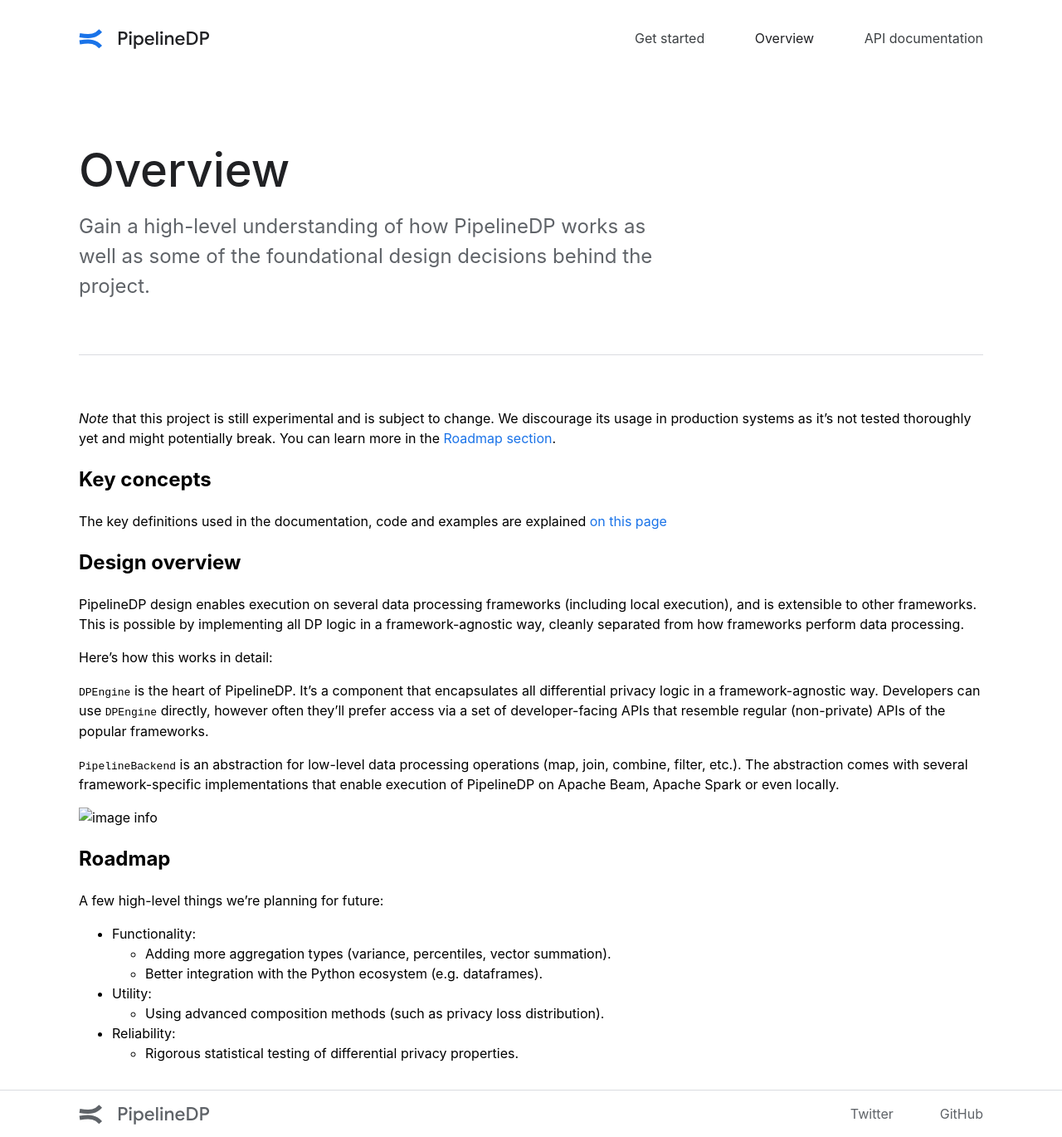
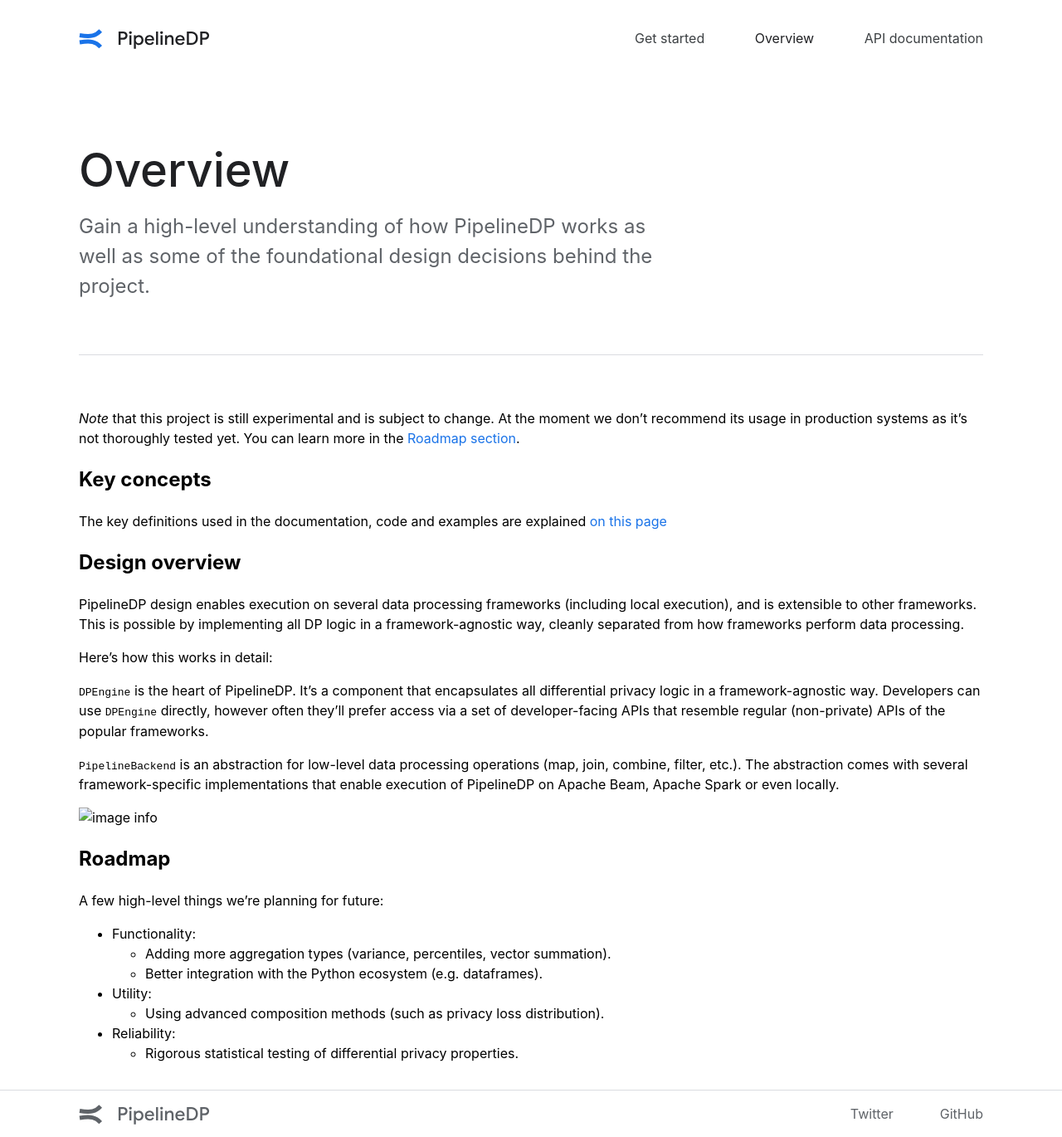
Before and after one commit to OpenMined/PipelineDP, a Jekyll site: the page built from overview.md, in a window 1280 px wide. Shown: the whole page at 83% size. Built offline with Jekyll 4.4.1, drawn with Linux system fonts in a browser that asks for light colours.

Commit message:
Make the website disclaimer softer

```diff
--- a/overview.md
+++ b/overview.md
@@ -6,8 +6,8 @@ description: >-
   foundational design decisions behind the project.
 ---
 *Note* that this project is still experimental and is subject to change.
-We discourage its usage in production systems as it's not
-tested thoroughly yet and might potentially break. You can learn more in the
+At the moment we don't recommend its usage in production systems as it's not
+thoroughly tested yet. You can learn more in the
 [Roadmap section](https://pipelinedp.io/overview/#roadmap).
 
 ## Key concepts
```
Also changed, not shown: get-started.md (+2 -2 lines).
